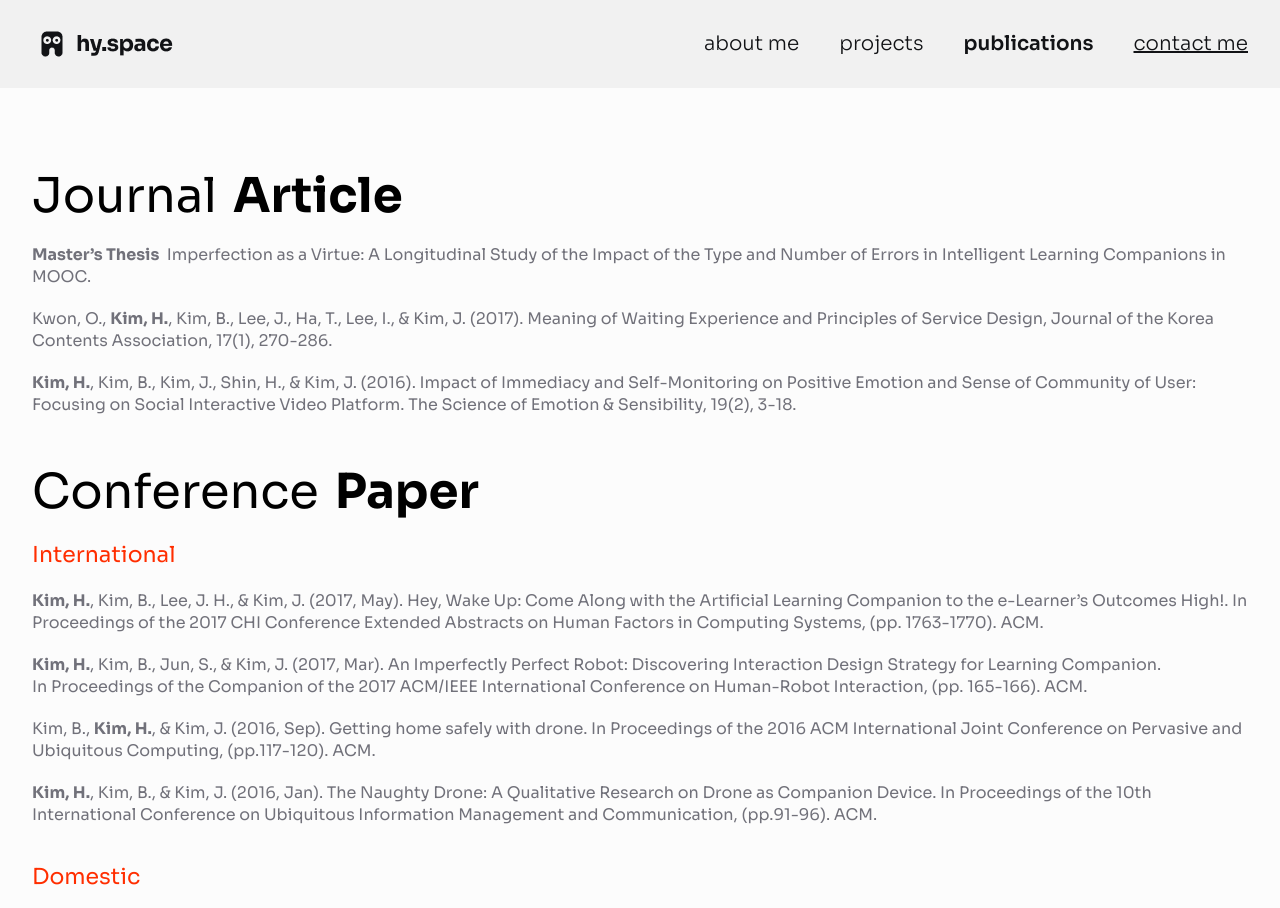
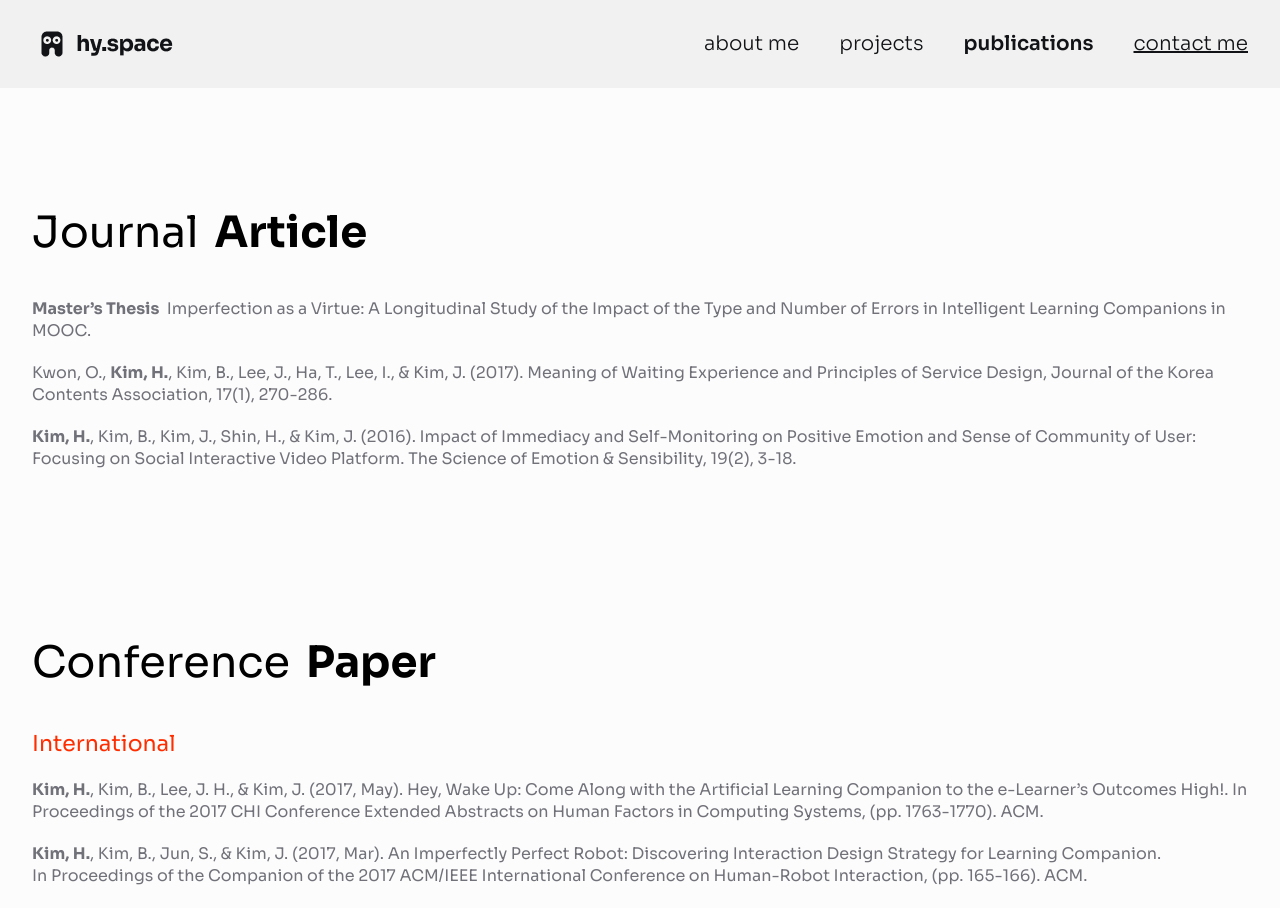
Before and after one commit to beforewit/portfolio, a Next.js app: page /publications in a window 1280 px wide. Shown: the top 908 px of the page. Built offline with nearby package versions, Linux system fonts and the light colour scheme.

Commit message:
fix publication 스타일 수정

```diff
--- a/app/publications/page.tsx
+++ b/app/publications/page.tsx
@@ -6,13 +6,13 @@ const Publications: React.FC = () => {
     <main className="flex min-h-screen flex-col bg-White900">
       <Header/>
       <div className="w-full h-[88px]"/>
-      <div className="w-full py-10 md:py-[60px] flex flex-col items-center">
+      <div className="w-full py-10 flex flex-col items-center">
         <div id="publications" className="flex flex-col gap-7 pt-[px] pb-[60px] px-[32px] max-w-screen-xl ">
 
-          <div className="flex flex-col md:flex-row">
+          <div className="flex flex-col md:flex-row md:py-[60px]">
             <div className="l flex-1">
-              <div className="flex-col gap-4">
-                <div className="flex flex-row text-28 md:text-48 gap-4 py-5">
+              <div className="flex flex-col gap-5">
+                <div className="flex flex-row text-28 md:text-43 gap-4 py-5">
                   <span>Journal</span>
                   <span className="font-bold">Article</span>
                 </div>
@@ -34,10 +34,10 @@ const Publications: React.FC = () => {
             </div> */}
           </div>
 
-          <div className="flex flex-col md:flex-row-reverse">
+          <div className="flex flex-col  md:py-[60px] md:flex-row-reverse">
             <div className="l flex-1">
-              <div className="flex-col gap-4">
-                <div className="flex flex-row text-28 md:text-48 gap-4 py-5">
+              <div className="flex flex-col gap-5">
+                <div className="flex flex-row text-28 md:text-43 gap-4 py-5">
                   <span>Conference</span>
                   <span className="font-bold">Paper</span>
                 </div>
@@ -89,7 +89,7 @@ const Publications: React.FC = () => {
 
           </div>
 
-          <div className="flex flex-col md:flex-row">
+          <div className="flex flex-col md:flex-row  md:py-[60px]">
             <div className="l flex-1">
               <div className="flex-col gap-4">
                 <div className="flex flex-row text-28 md:text-48 gap-4 py-5">
--- a/tailwind.config.ts
+++ b/tailwind.config.ts
@@ -27,6 +27,7 @@ const config: Config = {
       32: ["32px", "38.4px"],
       36: ["36px", "43.2px"],
       40: ["40px", "56px"],
+      43: ["43.2px", "50.4px"],
       48: ["48px", "56px"],
     },
     extend: {
```
